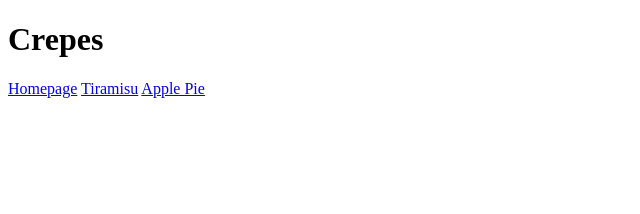
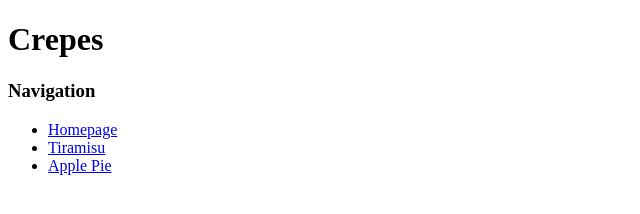
Before and after one commit to 0xDalia/odin-recipes, a plain HTML site: page recipes/crepes.html in a window 1280 px wide. Shown: the whole page, without its empty margins (0-640 px from the left). Drawn offline with Linux system fonts and the light colour scheme.

Commit message:
Rearrange the navigation links
For comfort and aesthetic purposes addition of the navigation title and an ul list to make links more easier to read

```diff
--- a/recipes/crepes.html
+++ b/recipes/crepes.html
@@ -8,9 +8,13 @@
     <body>
        <h1>Crepes</h1>
 
-        <!-- Links to recipes and index -->
-        <a href="../index.html">Homepage</a>
-        <a href="tiramisu.html">Tiramisu</a>
-        <a href="apple-pie.html">Apple Pie</a>
+        <h3>Navigation</h3>
+       <!-- Links to recipes and index -->
+        <ul>
+            <li><a href="../index.html">Homepage</a></li>
+            <li><a href="tiramisu.html">Tiramisu</a></li>
+            <li><a href="apple-pie.html">Apple Pie</a></li>
+        </ul>
+
     </body>
 </html>
```
Also changed, not shown: index.html (+9 -7 lines), recipes/apple-pie.html (+8 -3 lines), recipes/tiramisu.html (+8 -4 lines).
